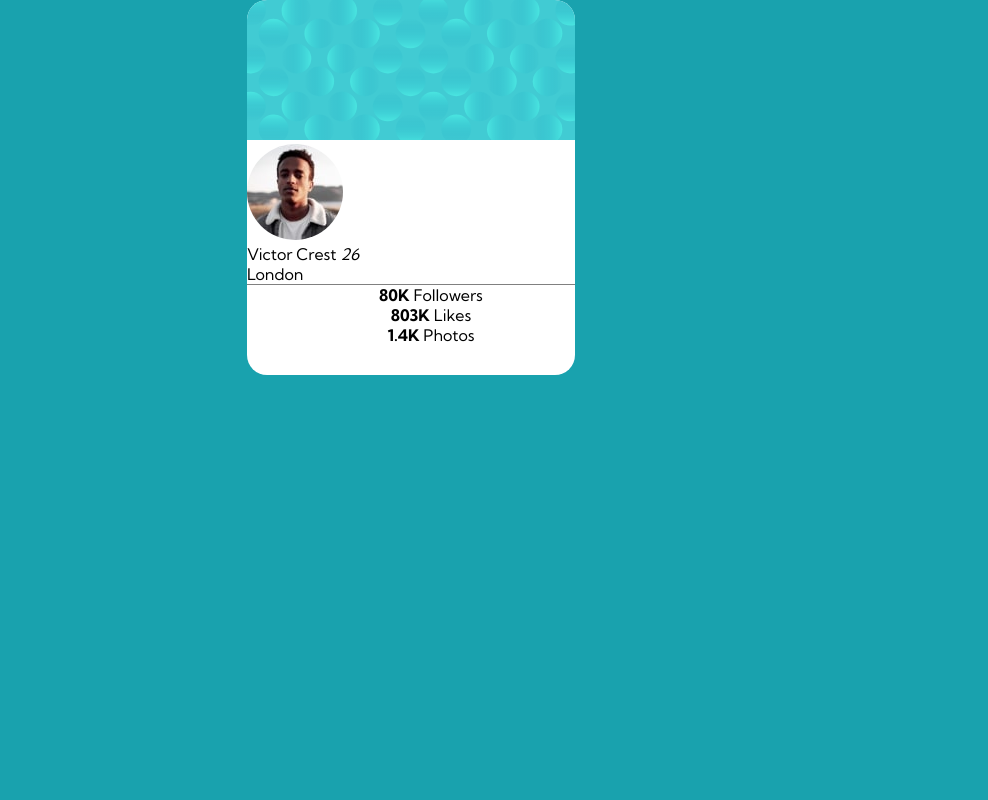
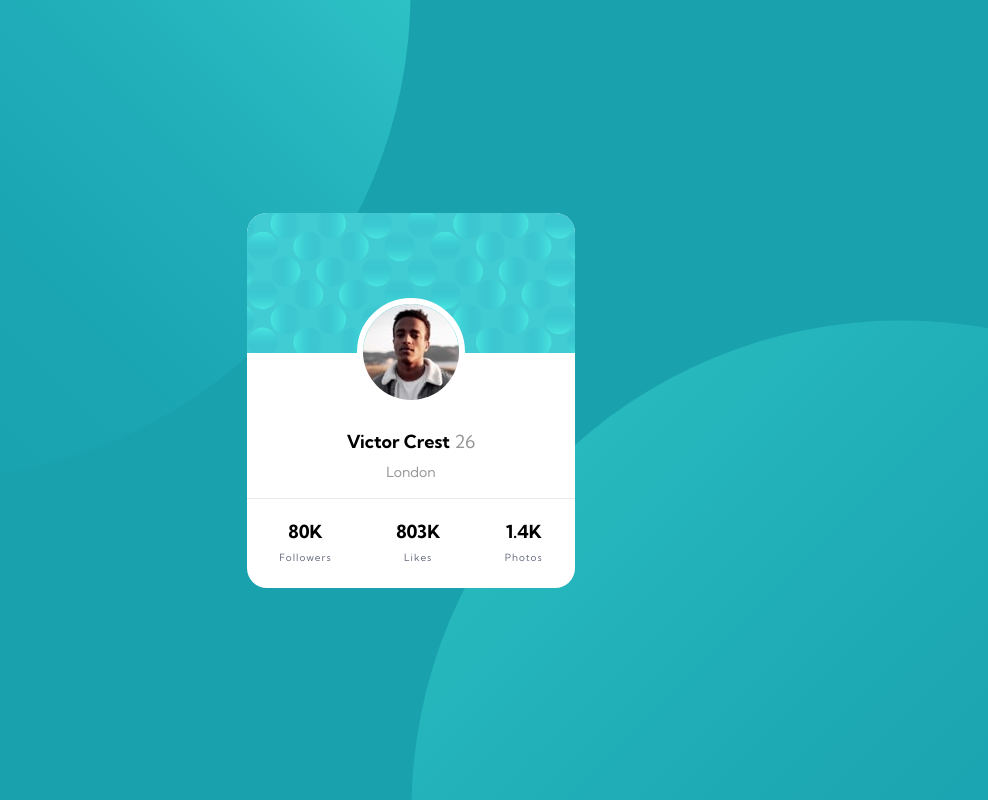
Before and after one commit to StudioWebpic/frontendmentor-profile-card, a plain HTML site: page index.html in a window 1280 px wide. Shown: the whole page, without its empty margins (229-1217 px from the left). Drawn offline with Linux system fonts and the light colour scheme.

Commit message:
Maj de fin

```diff
--- a/index.html
+++ b/index.html
@@ -11,24 +11,31 @@
 
   <body>
 
-    <div class="container">
+
+
+  <div class="container">
+
+
 
     <div class="card">
-      <img class="pattern" src="images/bg-pattern-card.svg" alt="">
-      <img class="photo" src="images/image-victor.jpg">
 
-<div class="name">
-  <p>Victor Crest <em class="age">26</em></p>
-  <p>London</p>
+      <div class="top">
+  <img class="pattern" src="images/bg-pattern-card.svg" alt="">
+</div>
+
+<div class="mid">
+  <img class="photo" src="images/image-victor.jpg">
+  <p><strong>Victor Crest</strong> 26</p>
+  <p class="city">London</p>
 </div>
 
 
-<div class="minifooter">
-  <ul>
-    <li><strong>80K</strong> Followers</li>
-    <li><strong>803K</strong> Likes</li>
-    <li><strong>1.4K</strong> Photos</li>
-  </ul>
+<div class="bottom">
+
+    <p>80K<br><em>Followers</em></p>
+    <p>803K<br><em>Likes</em></p>
+    <p>1.4K<br><em>Photos</em></p>
+
 </div>
 
 
--- a/style.css
+++ b/style.css
@@ -9,60 +9,121 @@
 
 }
 
+ body
+{
+
+    background-color: hsl(185, 75%, 39%);
+
+}
 
 
-.container{
-
-    background-color: hsl(185, 75%, 39%);
+.container
+{
     font-family: "Kumbh Sans", sans-serif;
-    min-width: 100vh;
+    min-width: 375px;
+    max-width: 1440px;
     height: 100vh;
     display: flex;
     flex-direction: row;
     justify-content: center;
+    align-items: center;
+    background-image: url("images/bg-pattern-top.svg"), url("images/bg-pattern-bottom.svg");
+    background-repeat: no-repeat, no-repeat;
+    background-position: right 50vw bottom 40vh, left 50vw top 40vh;
 
-    flex-wrap: nowrap;
-    overflow: hidden;
 
-}
-
-.container .photo
-{
-    border-radius: 100px;
-    justify-content: center;
 }
 
 .card
 {
+    display: flex;
+    flex-direction: column;
+    align-items: center;
     border: solid 0px;
-
     border-radius: 20px;
     width: 328px;
     height: 375px;
     background-color: white;
     overflow: hidden;
 
+}
+
+.top
+{
+
+    height: 140px;
+
 
 }
 
-.card img
+.mid
 {
-    justify-content: center;
+    text-align: center;
+    width: 100%;
+    height: 145px;
+
 }
 
-.card .minifooter
+.mid img
 {
-    text-align: center;
-    border-top: solid 1px gray;
+    border-radius: 100px;
+    bottom: 55px;
+    border: solid 6px white;
+    position: relative;
+
 }
 
-.card .minifooter ul
+.mid p
 {
-    list-style-type: none;
-    display: inline-block;
+    font-size: 18px;
+    color: hsl(0, 0%, 59%);
+    padding-bottom: 10px;
+    position: relative;
+    bottom: 35px;
+
 }
 
-.card .minifooter li
+.mid strong
 {
+    color: black;
+    font-weight: 400;
+    font-weight: bold;
+}
+
+.mid .city
+{
+    font-size: 14px;
+    opacity: 100%;
+}
+
+.bottom
+{
+    border-top: solid 1px;
+    border-color: rgba(143, 143, 143, 0.2);
+    width: 100%;
+    height: 90px;
+    display: flex;
+    flex-direction: row;
+    justify-content: space-around;
+    align-items: center;
+    text-align: center;
 
 }
+
+
+.bottom p
+{
+    list-style: none;
+    color: black;
+    font-size: large;
+    font-weight: bold;
+}
+
+.bottom em
+{
+    font-size: x-small;
+    font-weight: normal;
+    font-style: normal;
+    color: hsl(227, 10%, 46%);
+    letter-spacing: 1px;
+}
```
